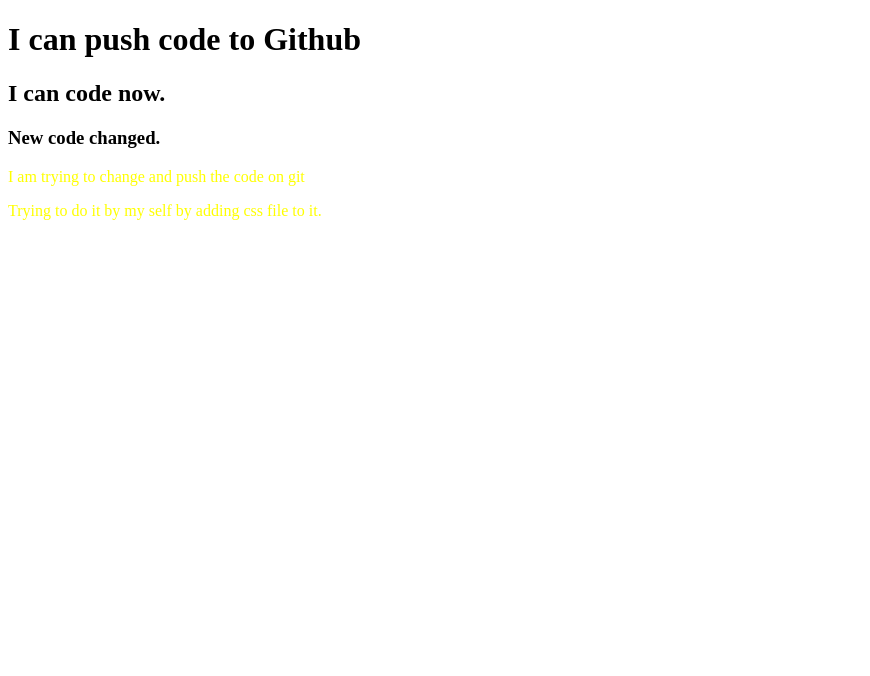
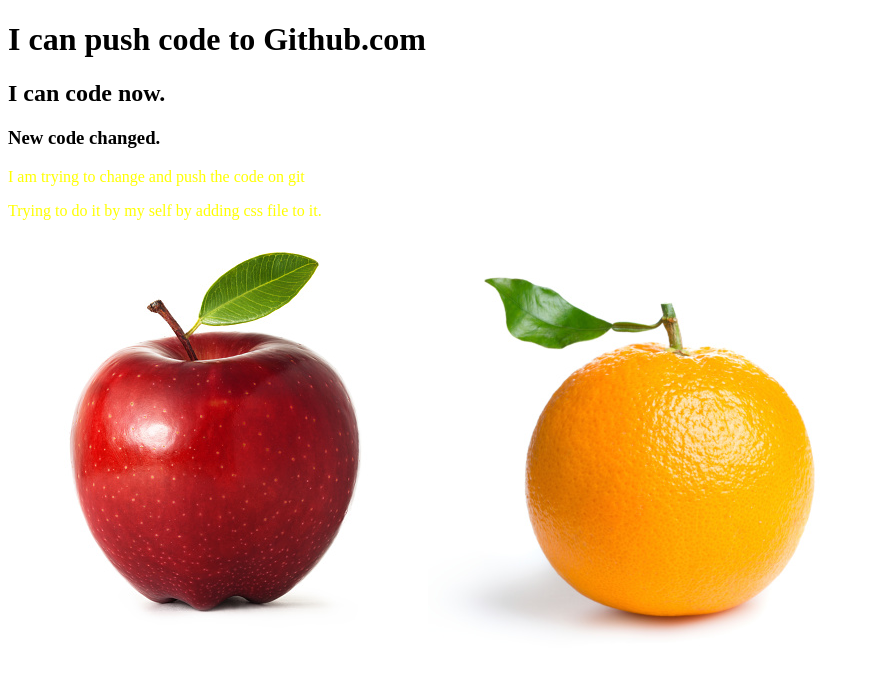
Before and after one commit to anikdas07/my-second-repo, a plain HTML site: page index.html in a window 1280 px wide. Shown: the whole page, without its empty margins (0-870 px from the left). Drawn offline with Linux system fonts and the light colour scheme.

Commit message:
pictures added

```diff
--- a/index.html
+++ b/index.html
@@ -8,10 +8,12 @@
     <link rel="stylesheet" href="style.css">
 </head>
 <body>
-    <h1>I can push code to Github</h1>
+    <h1>I can push code to Github.com</h1>
     <h2>I can code now.</h2>
     <h3>New code changed.</h3>
     <p>I am trying to change and push the code on git</p>
     <p>Trying to do it by my self by adding css file to it.</p>
+    <img src="apple.jpg" alt="">
+    <img src="Picture of Orange.jpg" alt="">
 </body>
 </html>
```
Also changed, not shown: Picture of Orange.jpg (added), apple.jpg (added).
